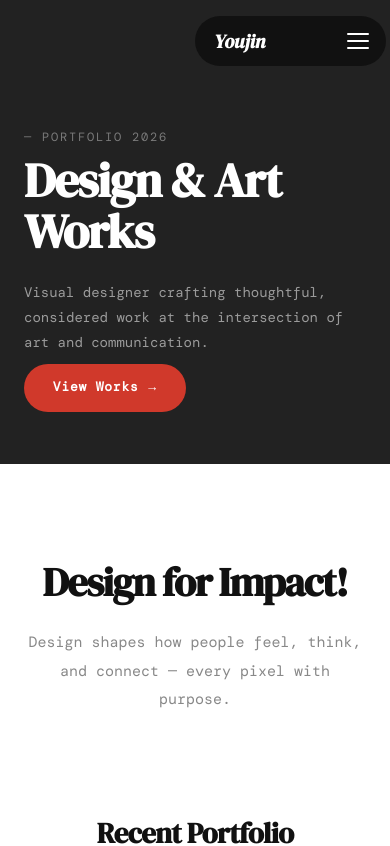
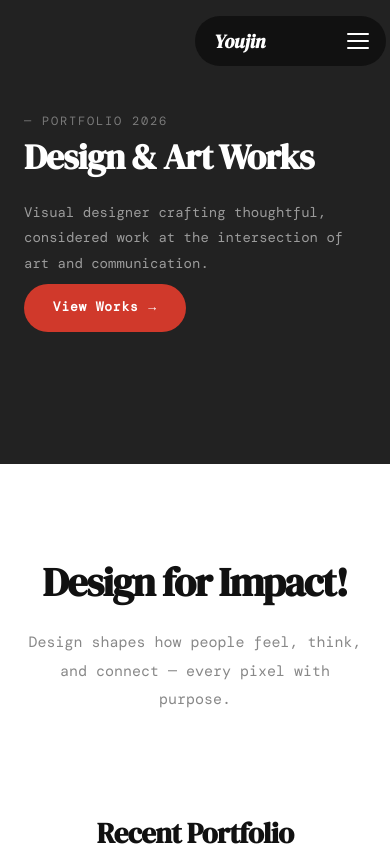
Before and after one commit to rmlrml13/youjin-portfolio, a Next.js app: page / in a window 390 px wide. Shown: the top 846 px of the page. Built offline with nearby package versions, Linux system fonts and the light colour scheme; no server answers; the database is empty; a web font is replaced by a local one.

Commit message:
20260308 모바일에서 hero 디자인 오류 수정

```diff
--- a/app/globals.css
+++ b/app/globals.css
@@ -154,7 +154,7 @@ body {
   align-items: center;
   position: relative;
   overflow: hidden;
-  padding: 0 var(--gap);
+  padding: 0;
 }
 .hero-text-row {
   display: grid;
@@ -169,7 +169,6 @@ body {
 }
 .hero-left {
   opacity: 0;
-  padding: 0 var(--gap);
   animation: fadeUp 0.8s 0.3s forwards;
 }
 .hero-index {
@@ -181,7 +180,7 @@ body {
 }
 .hero-title {
   font-family: 'DM Serif Display', serif;
-  font-size: clamp(3rem, 6vw, 5.5rem);
+  font-size: clamp(2.2rem, 6vw, 5.5rem);
   line-height: 1.05;
   letter-spacing: -0.02em;
   color: #fff;
@@ -1405,7 +1404,7 @@ body.live-edit-mode .editable-field:hover::after { opacity: 1; }
   .site-header { padding: 0.6rem 0.5rem 0.6rem 1.2rem; }
   .desktop-nav { display: none; }
   .hamburger { display: flex; }
-  .hero-text-row { grid-template-columns: 1fr; gap: 3rem; padding: 8rem 0 4rem; }
+  .hero-text-row { grid-template-columns: 1fr; gap: 2rem; padding: 7rem var(--gap) 4rem; }
   .hero-right { display: none; }
   .works-grid { grid-template-columns: 1fr; }
   .work-item.col-4, .work-item.col-5, .work-item.col-6,
```
